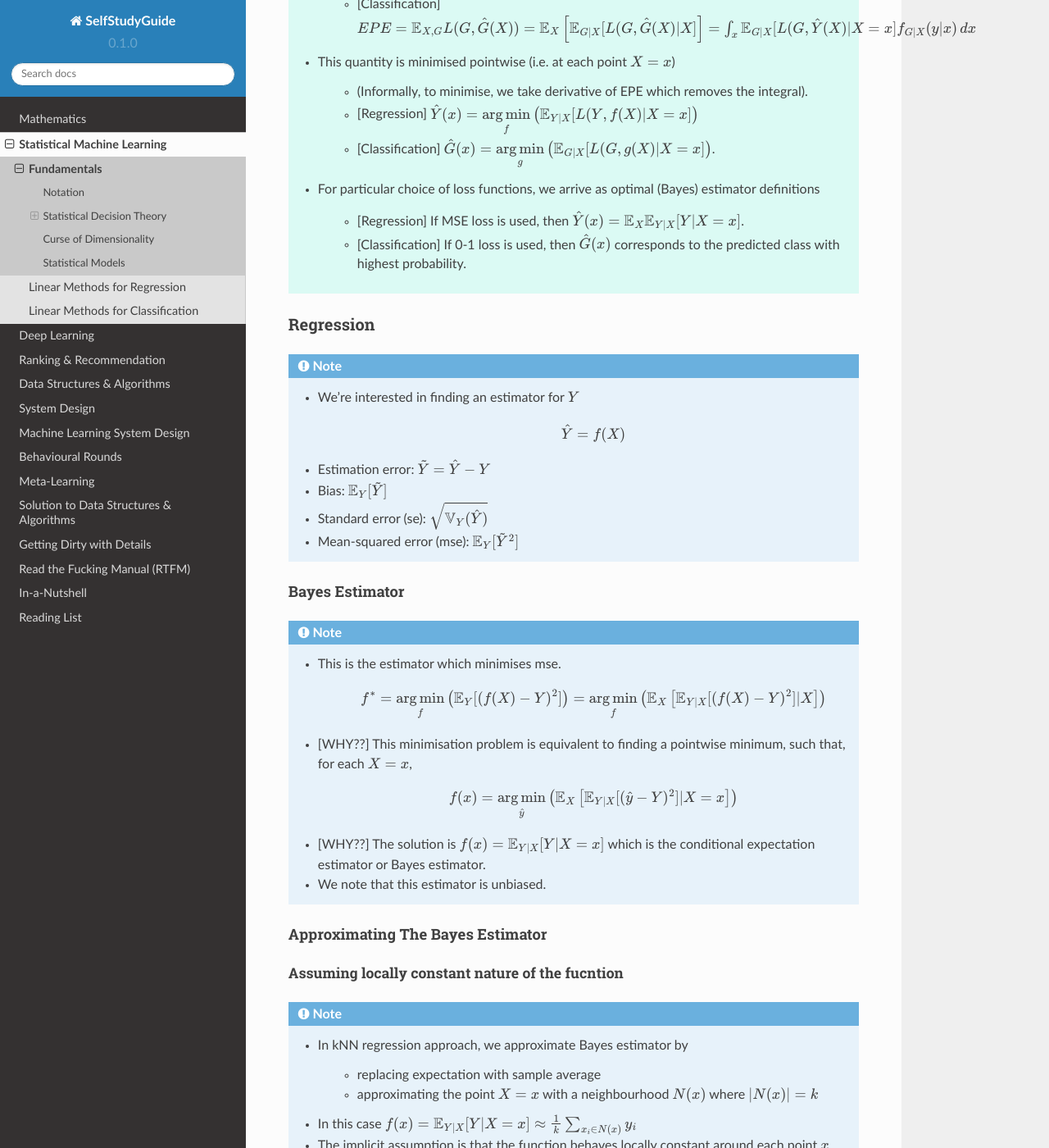
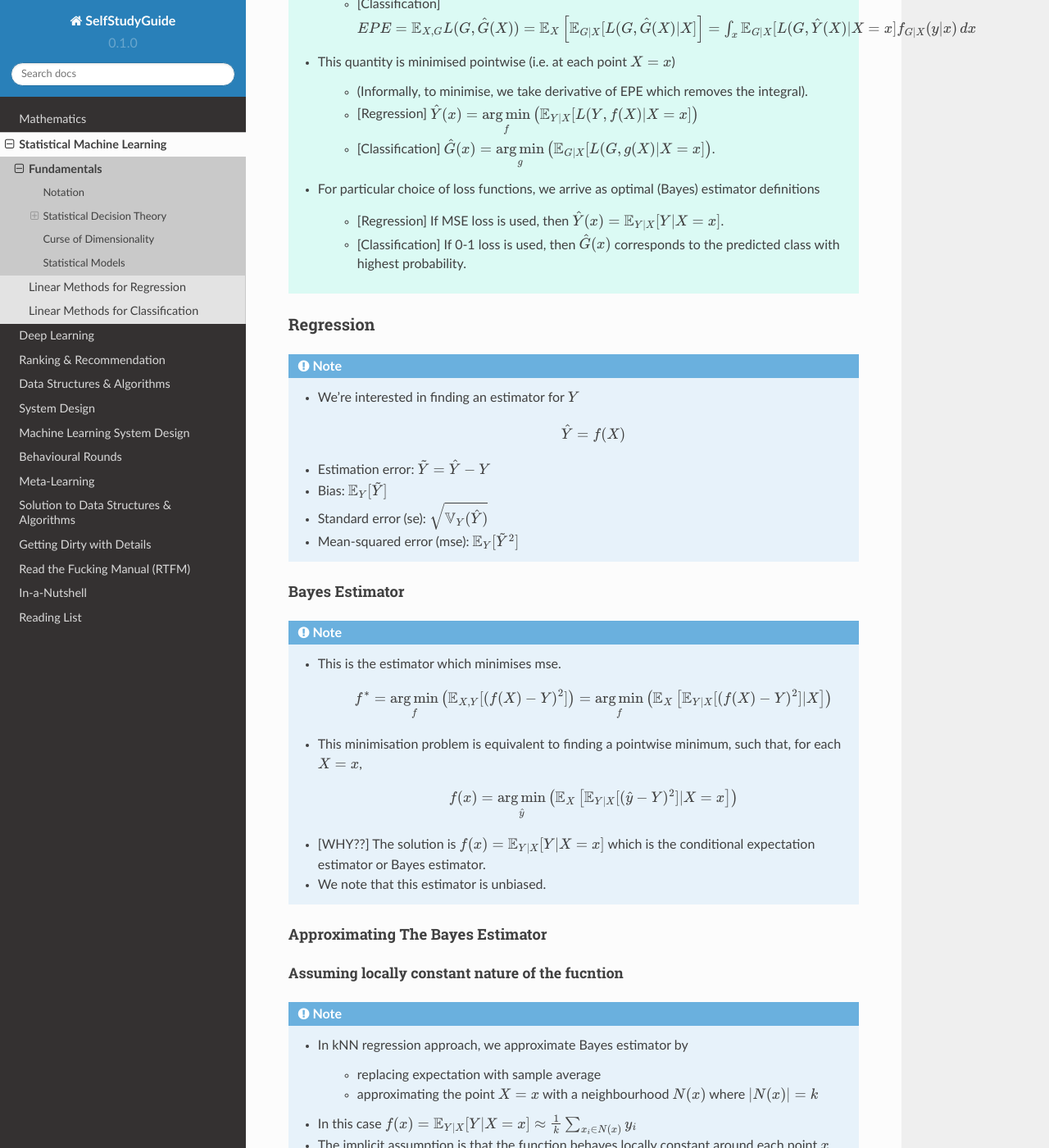
Before and after one commit to uselesstechjunks/leetcode, a Sphinx documentation site: the page built from docs/source/ml/basics.rst, in a window 1280 px wide and 1400 px high, scrolled down 1499 px. Shown: the whole window at 82% size. Built offline with Sphinx 7.4.7 and the Read the Docs theme 2.0.0, drawn with Linux system fonts in a browser that asks for light colours.

Commit message:
Update basics.rst

```diff
--- a/docs/source/ml/basics.rst
+++ b/docs/source/ml/basics.rst
@@ -56,7 +56,7 @@ This puts the prediction task under a statistical inference paradigm.
 		* [Classification] :math:`\hat{G}(x)=\underset{g}{\arg\min}\left(\mathbb{E}_{G|X}[L(G,g(X)|X=x]\right)`.
 	* For particular choice of loss functions, we arrive as optimal (Bayes) estimator definitions
 
-		* [Regression] If MSE loss is used, then :math:`\hat{Y}(x)=\mathbb{E}_{X}\mathbb{E}_{Y|X}[Y|X=x]`.
+		* [Regression] If MSE loss is used, then :math:`\hat{Y}(x)=\mathbb{E}_{Y|X}[Y|X=x]`.
 		* [Classification] If 0-1 loss is used, then :math:`\hat{G}(x)` corresponds to the predicted class with highest probability.
 
 Regression
@@ -75,8 +75,8 @@ Bayes Estimator
 .. note::
 	* This is the estimator which minimises mse.
 
-		.. math:: f^*=\underset{f}{\arg\min}\left(\mathbb{E}_Y[(f(X)-Y)^2]\right)=\underset{f}{\arg\min}\left(\mathbb{E}_X\left[\mathbb{E}_{Y|X}[(f(X)-Y)^2]|X\right]\right)
-	* [WHY??] This minimisation problem is equivalent to finding a pointwise minimum, such that, for each :math:`X=x`,
+		.. math:: f^*=\underset{f}{\arg\min}\left(\mathbb{E}_{X,Y}[(f(X)-Y)^2]\right)=\underset{f}{\arg\min}\left(\mathbb{E}_X\left[\mathbb{E}_{Y|X}[(f(X)-Y)^2]|X\right]\right)
+	* This minimisation problem is equivalent to finding a pointwise minimum, such that, for each :math:`X=x`,
 
 		.. math:: f(x)=\underset{\hat{y}}{\arg\min}\left(\mathbb{E}_X\left[\mathbb{E}_{Y|X}[(\hat{y}-Y)^2]|X=x\right]\right)
 	* [WHY??] The solution is :math:`f(x)=\mathbb{E}_{Y|X}[Y|X=x]` which is the conditional expectation estimator or Bayes estimator.
```
